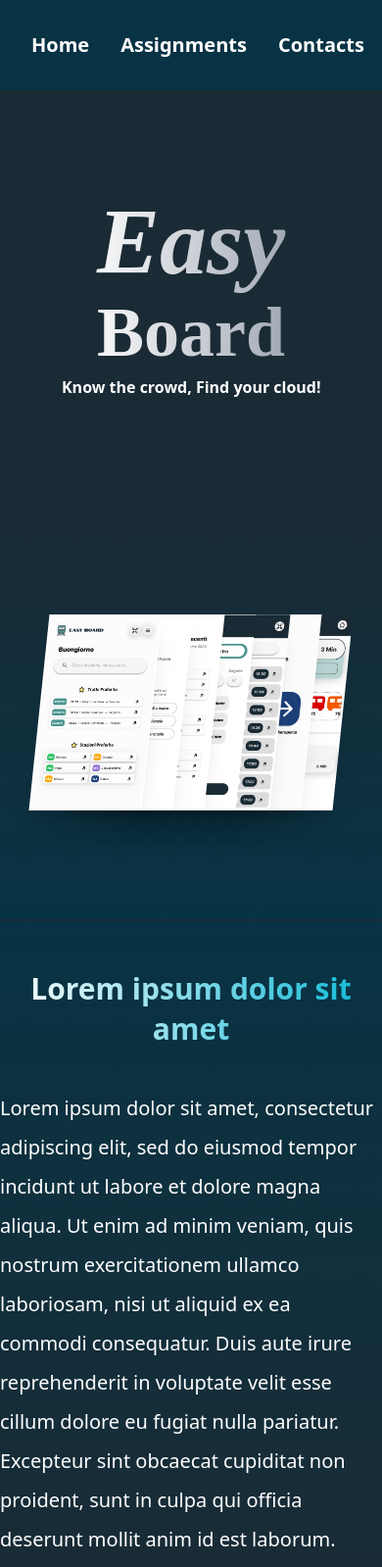
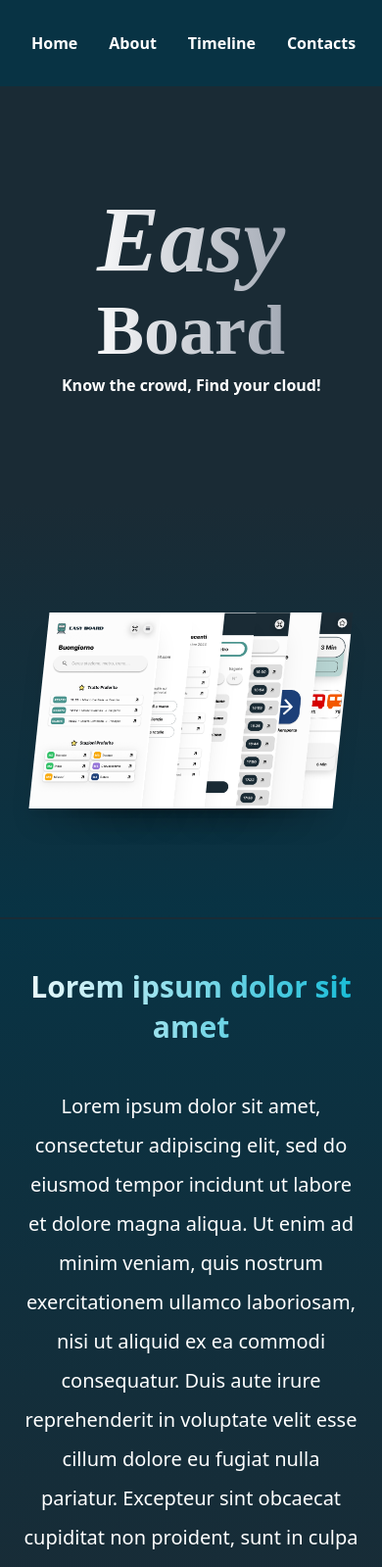
Before and after one commit to WeridFire/Human-Computer-Interaction, an Astro site in the folder frontend/: page / in a window 390 px wide. Shown: the top 1599 px of the page at 98% size. Built offline with nearby package versions, Linux system fonts and the light colour scheme; Astro itself is replaced by a stand-in of ours; a web font is replaced by a local one.

Commit message:
feat(navbar): add scrolling to sections fix(paragraphs): adapt for small screens

```diff
--- a/frontend/src/components/About.astro
+++ b/frontend/src/components/About.astro
@@ -1,8 +1,8 @@
 ---
 ---
 
-<div class="flex place-content-center py-1 my-3 items-center w-[300px] min-h-[40px] bg-gradient-to-br from-blue-900/40 to-blue-800/80 rounded-md shadow-md shadow-black border-white/20 border-2 animate-bounce">
+<section id="home" class="flex place-content-center py-1 my-3 items-center w-[300px] min-h-[40px] bg-gradient-to-br from-blue-900/40 to-blue-800/80 rounded-md shadow-md shadow-black border-white/20 border-2 animate-bounce">
     <div class="flex font-pretty items-center justify-center italic w-full h-full text-center text-white font-medium">
         “Know the crowd, find your cloud!”
     </div>
-</div>
+</section>
--- a/frontend/src/components/NavigationBar.astro
+++ b/frontend/src/components/NavigationBar.astro
@@ -3,8 +3,9 @@
 
 
 
-<div class="w-full bg-cyan-950 flex flex-row gap-8 justify-start text-white font-semibold items-center py-8 px-8 text-xl">
-    <div>Home</div>
-    <div>Assignments</div>
+<div class="w-full bg-cyan-950 flex flex-row gap-8 justify-start text-white font-semibold items-center py-8 px-8 md:text-sm lg:text-xl overflow-hidden">
+    <a href="#home">Home</a>
+    <a href="#about">About</a>
+    <a href="#timeline">Timeline</a>
     <div>Contacts</div>
 </div>
--- a/frontend/src/components/Paragraph.astro
+++ b/frontend/src/components/Paragraph.astro
@@ -8,22 +8,20 @@ interface Props {
 
 const { title, description, inverted, img} = Astro.props;
 
-
-
 ---
 
-
-
 <div class="flex w-full justify-center z-40 overflow-hidden">
-    <div class=`py-12 w-full ${inverted ? "bg-gradient-to-b" : "bg-gradient-to-t"} from-easyblue to-cyan-950 flex flex-col justify-center items-center`>
-        <p class=`font-bold mb-10 ${inverted ? "bg-gradient-to-l" : "bg-gradient-to-r"} from-white to-cyan-500 bg-clip-text text-center leading-snug -tracking-4 text-transparent text-3xl`>
+    <div class={`py-12 w-full ${inverted ? "bg-gradient-to-b" : "bg-gradient-to-t"} from-easyblue to-cyan-950 flex flex-col justify-center items-center`}>
+        <p class={`font-bold mb-10 px-4 ${inverted ? "bg-gradient-to-l" : "bg-gradient-to-r"} from-white to-cyan-500 bg-clip-text text-center leading-snug -tracking-4 text-transparent text-3xl`}>
             {title ? title : "Lorem ipsum dolor sit amet"}
         </p>
-        <div class=`flex justify-center gap-16 text-white items-center ${img == null || inverted ? "text-start" : "text-end"}  ${inverted ? "flex-row" : "flex-row-reverse"}`>
+        <div class={`flex flex-wrap md:flex-nowrap justify-center gap-8 md:gap-16 text-white items-center ${img == null || inverted ? "text-start" : "text-end"} ${inverted ? "md:flex-row" : "md:flex-row-reverse"}`}>
             {img &&
-            <img src={img} class="max-w-sm aspect-square"/>
+            <img src={img} class="max-w-sm p-4 aspect-square"/>
             }
-            <div class=`leading-loose ${img == null ? "max-w-4xl" : "max-w-md"} text-xl`>{description ? description : "Lorem ipsum dolor sit amet, consectetur adipiscing elit, sed do eiusmod tempor incidunt ut labore et dolore magna aliqua. Ut enim ad minim veniam, quis nostrum exercitationem ullamco laboriosam, nisi ut aliquid ex ea commodi consequatur. Duis aute irure reprehenderit in voluptate velit esse cillum dolore eu fugiat nulla pariatur. Excepteur sint obcaecat cupiditat non proident, sunt in culpa qui officia deserunt mollit anim id est laborum."}</div>
+            <div class={`leading-loose px-6 ${img == null ? "max-w-4xl" : "max-w-sm"} text-xl text-center md:text-left`}>
+                {description ? description : "Lorem ipsum dolor sit amet, consectetur adipiscing elit, sed do eiusmod tempor incidunt ut labore et dolore magna aliqua. Ut enim ad minim veniam, quis nostrum exercitationem ullamco laboriosam, nisi ut aliquid ex ea commodi consequatur. Duis aute irure reprehenderit in voluptate velit esse cillum dolore eu fugiat nulla pariatur. Excepteur sint obcaecat cupiditat non proident, sunt in culpa qui officia deserunt mollit anim id est laborum."}
+            </div>
         </div>
     </div>
 </div>
--- a/frontend/src/components/Process.astro
+++ b/frontend/src/components/Process.astro
@@ -4,7 +4,7 @@ const allPosts = await Astro.glob("../pages/assignments/*.mdx");
 ---
 
 
-<div class="flex w-full justify-center z-40 overflow-hidden bg-gradient-to-b to-easyblue from-cyan-950">
+<section id="timeline" class="flex w-full justify-center z-40 overflow-hidden bg-gradient-to-b to-easyblue from-cyan-950">
     <div class="w-full flex flex-col justify-start items-center gap-12 relative py-12">
       {
         allPosts
@@ -18,7 +18,7 @@ const allPosts = await Astro.glob("../pages/assignments/*.mdx");
       }
         <img src="/Human-Computer-Interaction/graphics/rail.png" class="absolute top-0 -z-10 opacity-40"/>
     </div>
-</div>
+  </section>
 
 
 <style>
--- a/frontend/src/layouts/Layout.astro
+++ b/frontend/src/layouts/Layout.astro
@@ -7,7 +7,7 @@ const { title } = Astro.props;
 ---
 
 <!doctype html>
-<html lang="en">
+<html lang="en" class="scroll-smooth">
 	<head>
 		<meta charset="UTF-8" />
 		<meta name="description" content="EasyBoard" />
--- a/frontend/src/pages/index.astro
+++ b/frontend/src/pages/index.astro
@@ -11,13 +11,17 @@ const allPosts = await Astro.glob("../pages/assignments/*.mdx");
 ---
 
 <Layout title="EasyBoard">
-	<NavigationBar />
-		<div class="w-full flex flex-col justify-center gap-[2px] bg-easyblue">
-			<Branding />
-			<AppPreview />
+	<div class="w-full flex flex-col justify-center gap-[2px] bg-easyblue">
+		<NavigationBar />
+		<Branding />
+		<AppPreview />
+		<section id="about">
 			<Paragraph />
 			<Paragraph inverted img="/Human-Computer-Interaction/info.jpg"/>
-			<Paragraph img="/Human-Computer-Interaction/favicon.png"/>
+		</section>
+		<Paragraph img="/Human-Computer-Interaction/favicon.png"/>
+		<section id="timeline">
 			<Timeline client:load allPosts={JSON.stringify(allPosts)} />
-		</div>
+		</section>
+	</div>
 </Layout>
```
